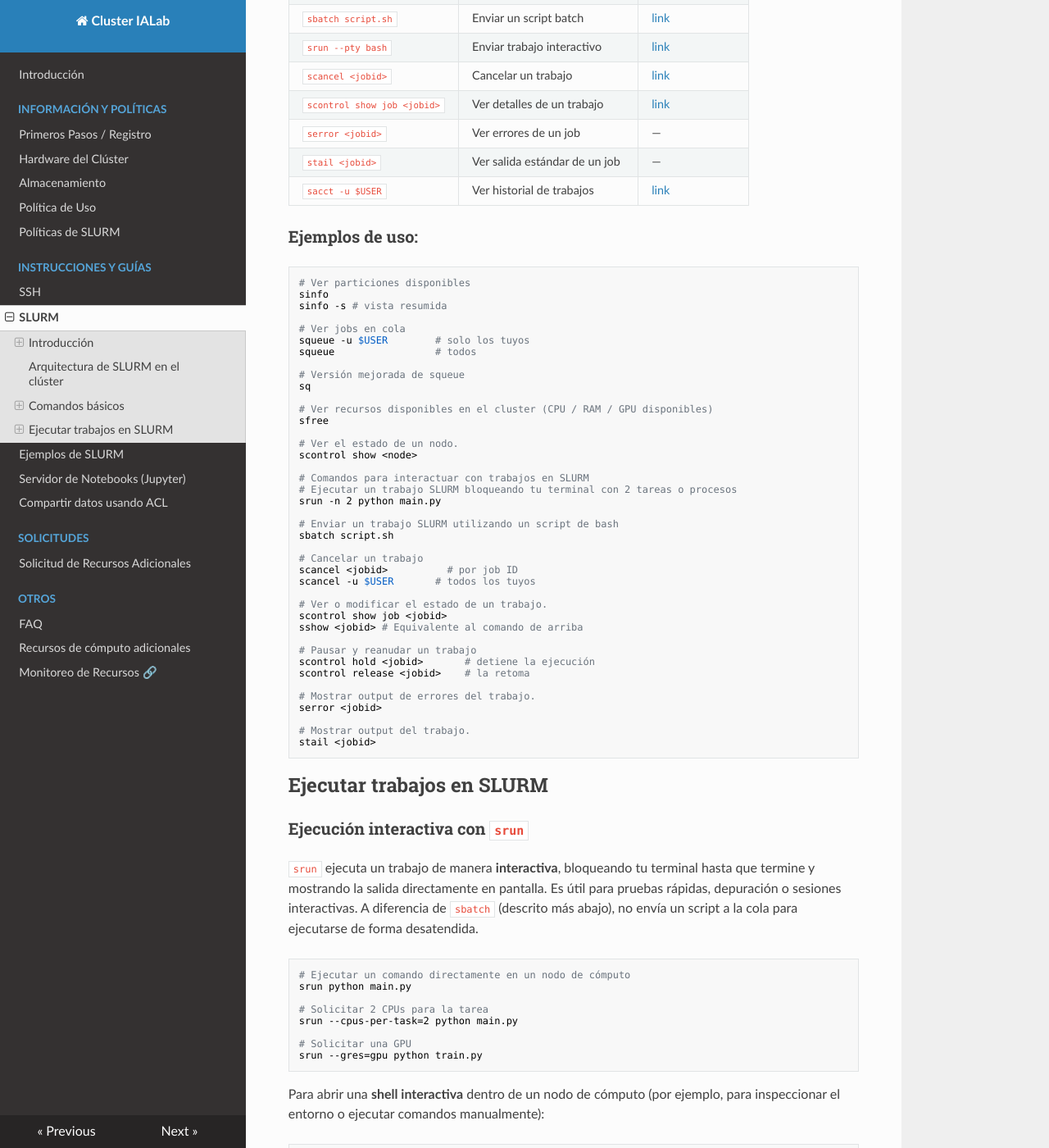
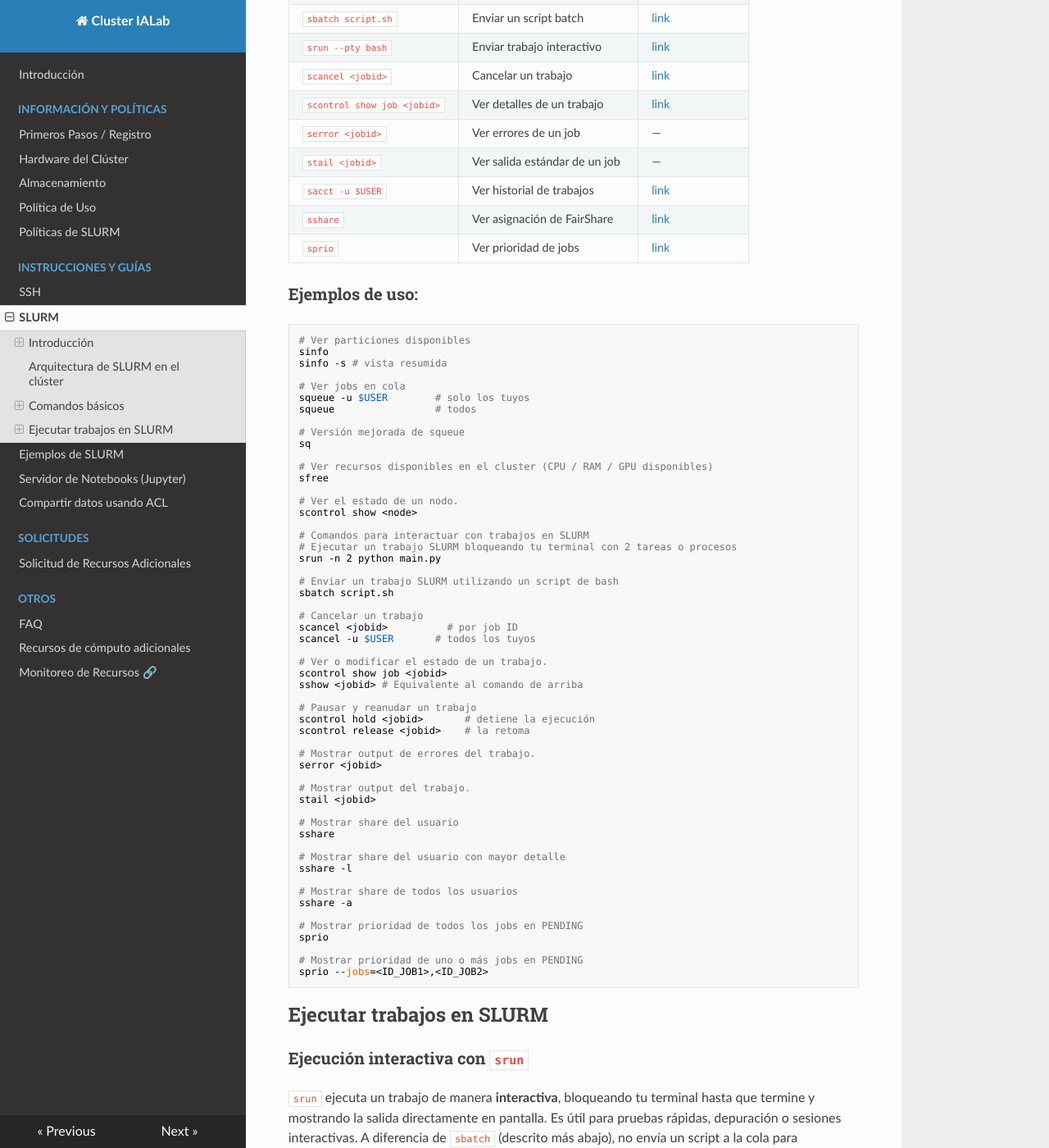
Before and after one commit to Sysadmins-CENIA/Cluster-IALab-Docs, an MkDocs documentation site: the page built from docs/instructions-and-guides/slurm.md, in a window 1280 px wide and 1400 px high, scrolled down 1309 px. Shown: the whole window at 82% size. Built offline with MkDocs 1.6.1, drawn with Linux system fonts in a browser that asks for light colours; nearby versions of some CDN libraries.

Commit message:
Updated "Comandos básicos" section
"Comandos básicos" table updated with 2 new relevant commands due the new Slurm policies.

Also added examples of how to use these new commands

````diff
--- a/docs/instructions-and-guides/slurm.md
+++ b/docs/instructions-and-guides/slurm.md
@@ -48,6 +48,8 @@ Existe documentación para cada comando en la página oficial de *SLURM*. Alguno
 | `serror <jobid>` | Ver errores de un job | — |
 | `stail <jobid>` | Ver salida estándar de un job | — |
 | `sacct -u $USER` | Ver historial de trabajos | [link](https://slurm.schedmd.com/sacct.html) |
+| `sshare` | Ver asignación de FairShare | [link](https://slurm.schedmd.com/sshare.html) |
+| `sprio` | Ver prioridad de jobs | [link](https://slurm.schedmd.com/sprio.html) |
 
 
 
@@ -94,6 +96,21 @@ serror <jobid>
 
 # Mostrar output del trabajo.
 stail <jobid>
+
+# Mostrar share del usuario
+sshare
+
+# Mostrar share del usuario con mayor detalle
+sshare -l
+
+# Mostrar share de todos los usuarios
+sshare -a
+
+# Mostrar prioridad de todos los jobs en PENDING
+sprio
+
+# Mostrar prioridad de uno o más jobs en PENDING
+sprio --jobs=<ID_JOB1>,<ID_JOB2>
 ```
 
 ## Ejecutar trabajos en SLURM
````
